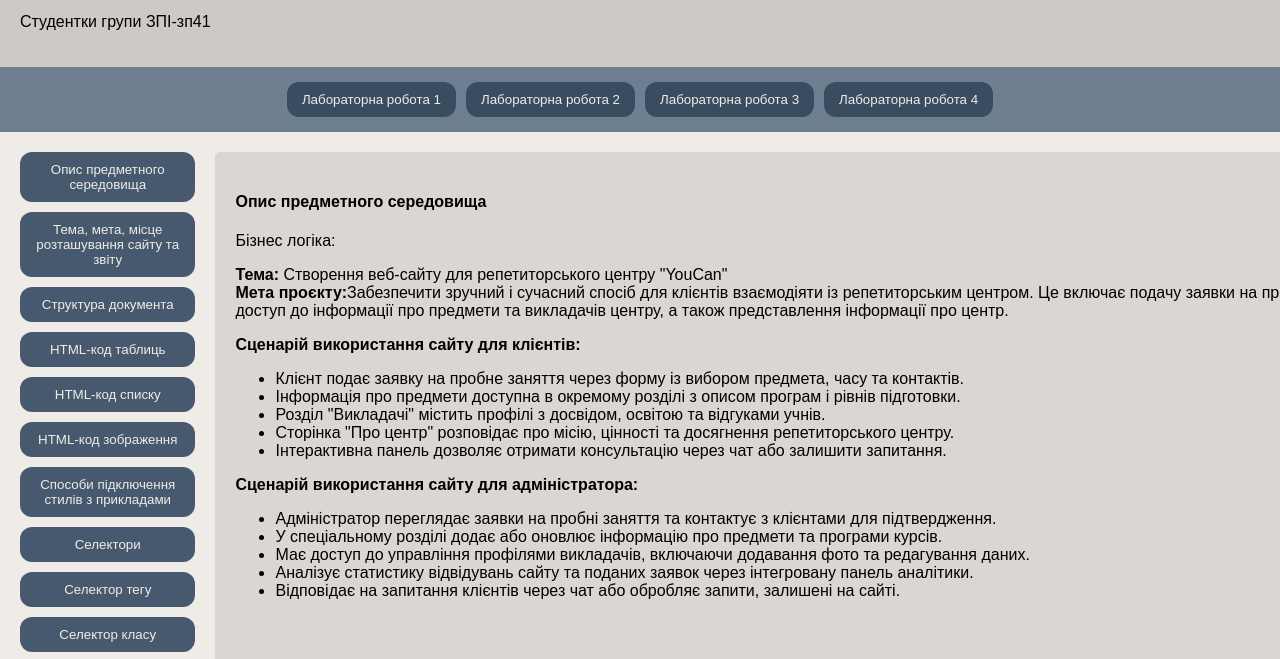
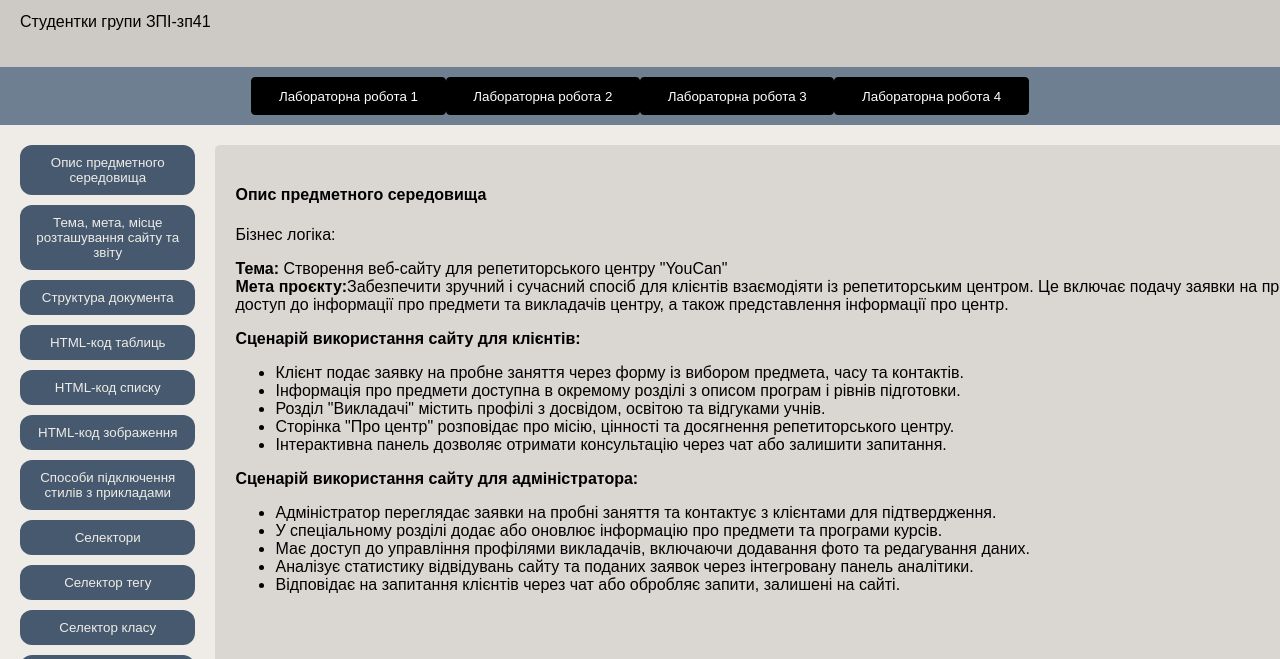
Before and after one commit to oleksandra-adamchyk/appReportAdamchyk, a plain HTML site: page index.html in a window 1280 px wide. Shown: the part 121-780 px from the top of the page. Drawn offline with Linux system fonts and the light colour scheme.

Commit message:
new changes

```diff
--- a/style.css
+++ b/style.css
@@ -36,30 +36,30 @@ nav {
 }
 
 nav button {
-    background-color: #394C60;
-    color: #EFECE7;
-    border: none;
-    padding: 10px 15px;
-    margin: 5px;
-    cursor: pointer;
-    border-radius: 12px;
-    transition: background-color 0.3s, transform 0.3s;
+  --bg: #000;
+  --hover-bg: #ff90e8;
+  --hover-text: #000;
+  color: #fff;
+  cursor: pointer;
+  border: 1px solid var(--bg);
+  border-radius: 4px;
+  padding: 0.8em 2em;
+  background: var(--bg);
+  transition: 0.2s;
 }
 
 nav button:hover {
-    background-color: #455f79;
-    color: #ffffff;
-    transform: translateY(-2px);
-    box-shadow: 0 6px 10px rgba(0, 0, 0, 0.15);
+  color: var(--hover-text);
+  transform: translate(-0.25rem, -0.25rem);
+  background: var(--hover-bg);
+  box-shadow: 0.25rem 0.25rem var(--bg);
 }
 
-nav button.active-button {
-    background-color: #A0AEC0;
-    /* Світлий сірий для активної кнопки */
-    color: #1A202C;
-    /* Темно-синій текст */
-    box-shadow: 0 4px 10px rgba(0, 0, 0, 0.2);
+nav button:active {
+  transform: translate(0);
+  box-shadow: none;
 }
+
 
 /* Основний контейнер */
 main {
```
